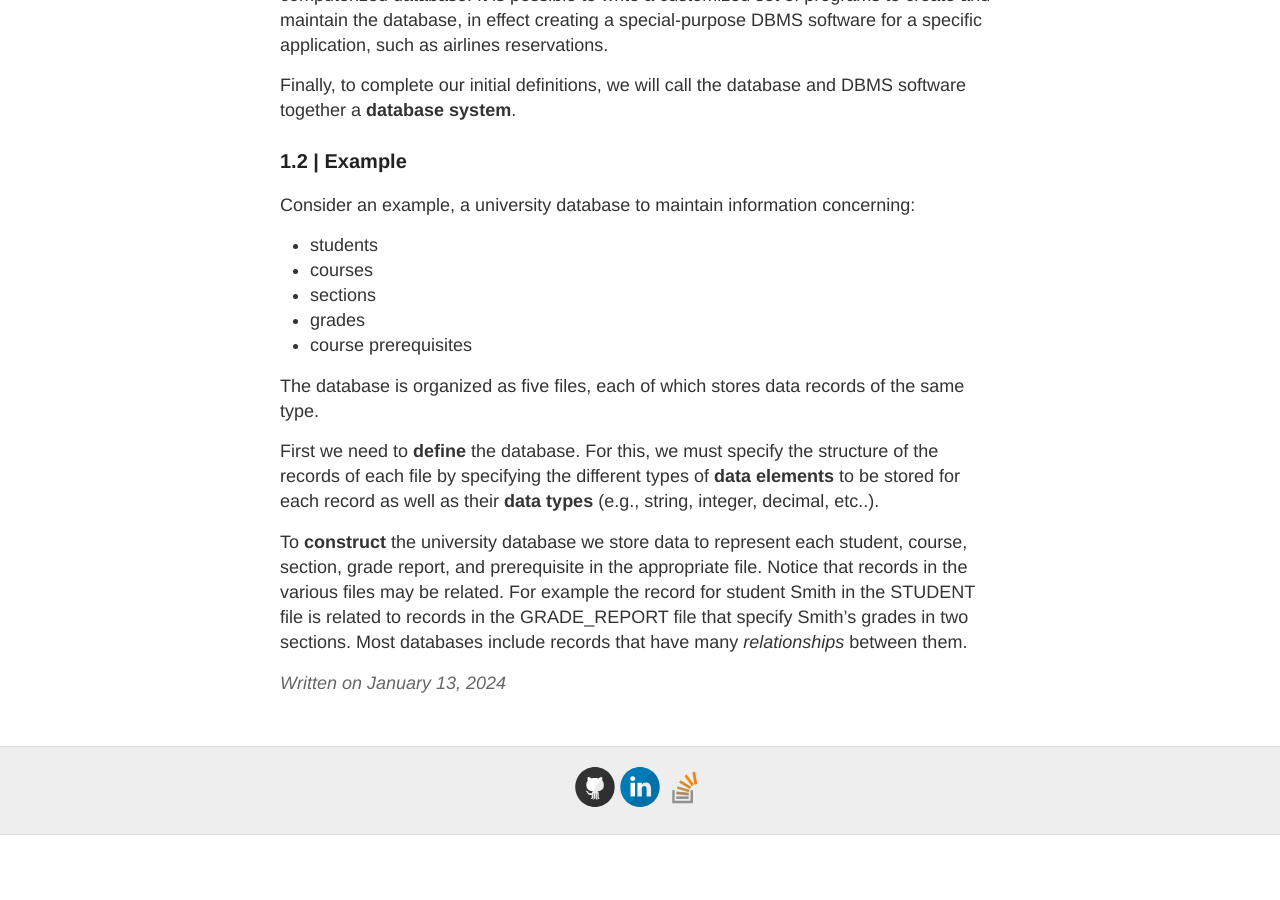
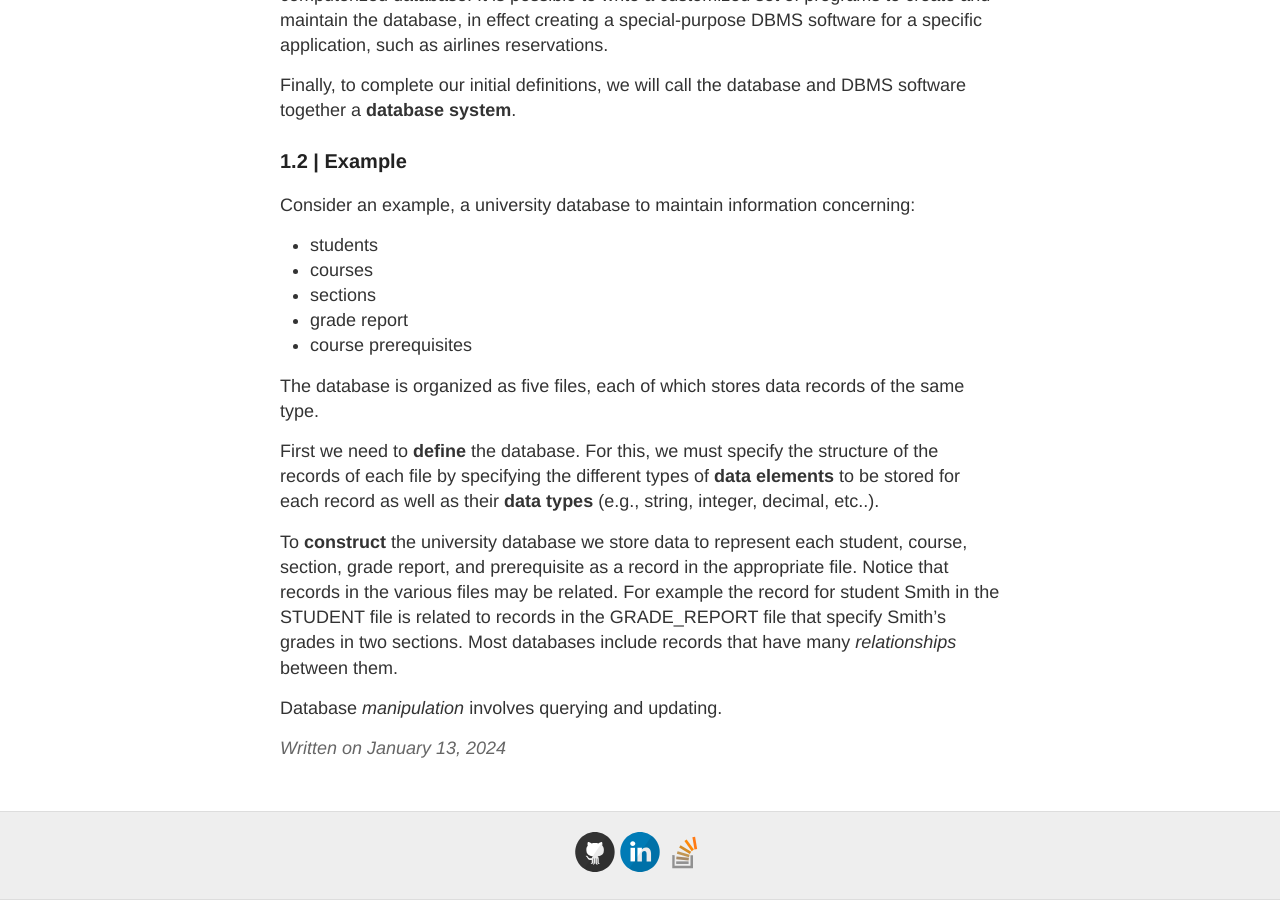
Before and after one commit to gutucristian/gutucristian.github.io, a Jekyll site: the page built from _posts/2024-01-13-Database-Systems-Concepts-And-Design.md, in a window 1280 px wide and 900 px high, scrolled down 1727 px. Built offline with Jekyll 4.4.1, drawn with Linux system fonts in a browser that asks for light colours; our own code applies the rules of GitHub Pages for plain Markdown files; before the commit the page ends 2562 px from its top, so only the background shows below that.

Commit message:
Update 2024-01-13-Database-Systems-Concepts-And-Design.md

```diff
--- a/_posts/2024-01-13-Database-Systems-Concepts-And-Design.md
+++ b/_posts/2024-01-13-Database-Systems-Concepts-And-Design.md
@@ -44,11 +44,13 @@ Consider an example, a university database to maintain information concerning:
 - students
 - courses
 - sections
-- grades
+- grade report
 - course prerequisites
 
 The database is organized as five files, each of which stores data records of the same type.
 
 First we need to **define** the database. For this, we must specify the structure of the records of each file by specifying the different types of **data elements** to be stored for each record as well as their **data types** (e.g., string, integer, decimal, etc..).
 
-To **construct** the university database we store data to represent each student, course, section, grade report, and prerequisite in the appropriate file. Notice that records in the various files may be related. For example the record for student Smith in the STUDENT file is related to records in the GRADE_REPORT file that specify Smith's grades in two sections. Most databases include records that have many *relationships* between them.
+To **construct** the university database we store data to represent each student, course, section, grade report, and prerequisite as a record in the appropriate file. Notice that records in the various files may be related. For example the record for student Smith in the STUDENT file is related to records in the GRADE_REPORT file that specify Smith's grades in two sections. Most databases include records that have many *relationships* between them.
+
+Database *manipulation* involves querying and updating.
```
